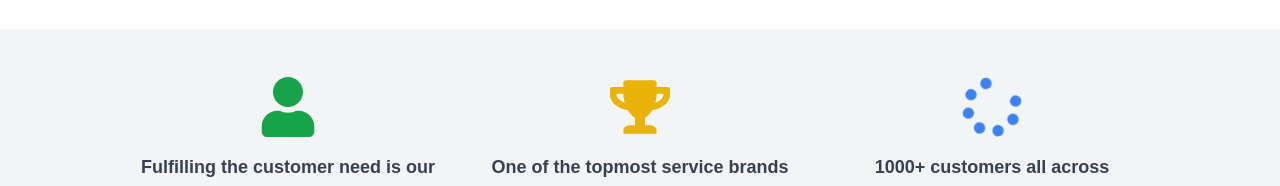
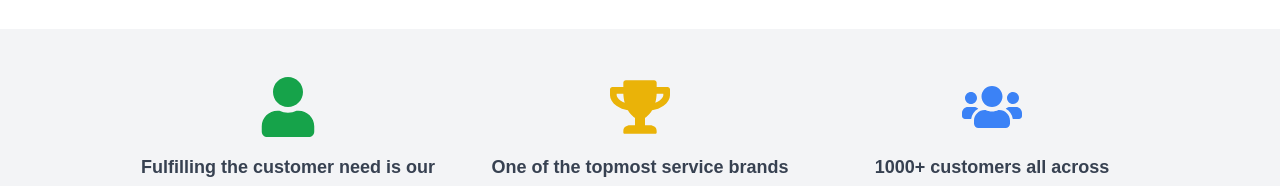
Before and after one commit to NishanBhattarai12/qandtpremium-frontend, a Next.js app: page / in a window 1280 px wide. Shown: the part 747-933 px from the top of the page. Built offline with nearby package versions, Linux system fonts and the light colour scheme; a web font is replaced by a local one.

Commit message:
change icons

```diff
--- a/src/components/home/Customer.js
+++ b/src/components/home/Customer.js
@@ -1,13 +1,11 @@
 import React from 'react';
-import { FaUser, FaTrophy, FaSpinner } from 'react-icons/fa';
+import { FaUser, FaTrophy, FaUsers } from 'react-icons/fa';
 
 function Customer() {
   return (
     <div className="bg-gray-100 py-12">
       <div className="container mx-auto px-6">
         <div className="flex flex-col md:flex-row justify-center items-center space-y-8 md:space-y-0 md:space-x-8">
-
-          {/* Customer Icon with Text */}
           <div className="text-center">
             <FaUser className="text-green-600 text-6xl mx-auto mb-4" />
             <p className="text-lg font-semibold text-gray-700 max-w-xs">
@@ -15,7 +13,6 @@ function Customer() {
             </p>
           </div>
 
-          {/* #1 Icon with Text */}
           <div className="text-center">
             <FaTrophy className="text-yellow-500 text-6xl mx-auto mb-4" />
             <p className="text-lg font-semibold text-gray-700 max-w-xs">
@@ -23,14 +20,12 @@ function Customer() {
             </p>
           </div>
 
-          {/* Loading Icon with 1000+ Customers */}
           <div className="text-center">
-            <FaSpinner className="text-blue-500 text-6xl mx-auto mb-4 animate-spin" />
+            <FaUsers className="text-blue-500 text-6xl mx-auto mb-4" />
             <p className="text-lg font-semibold text-gray-700 max-w-xs">
               1000+ customers all across Melbourne.
             </p>
           </div>
-
         </div>
       </div>
     </div>
```
